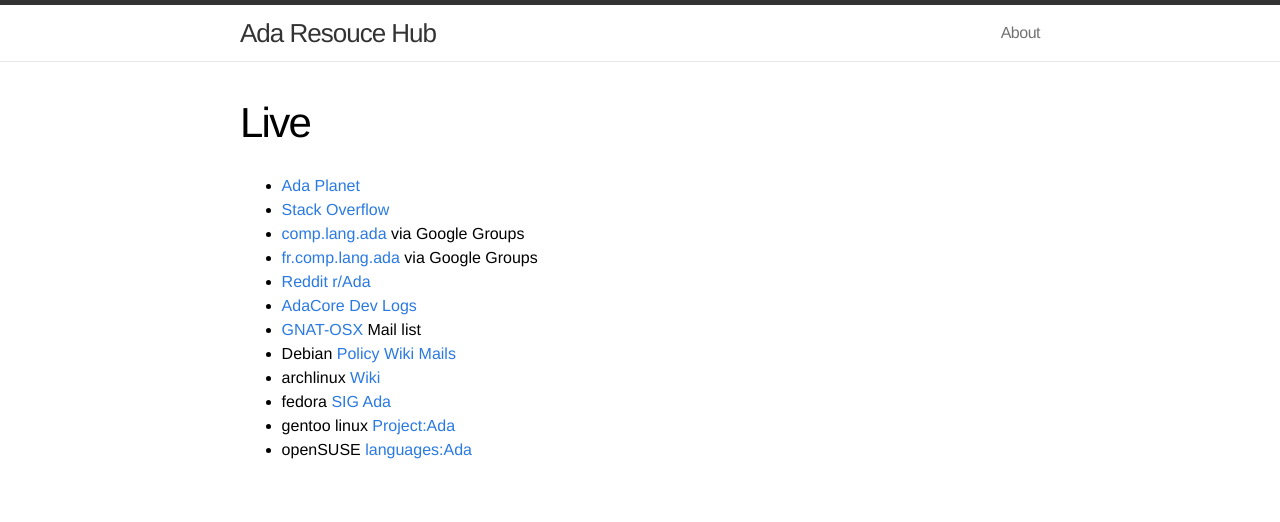
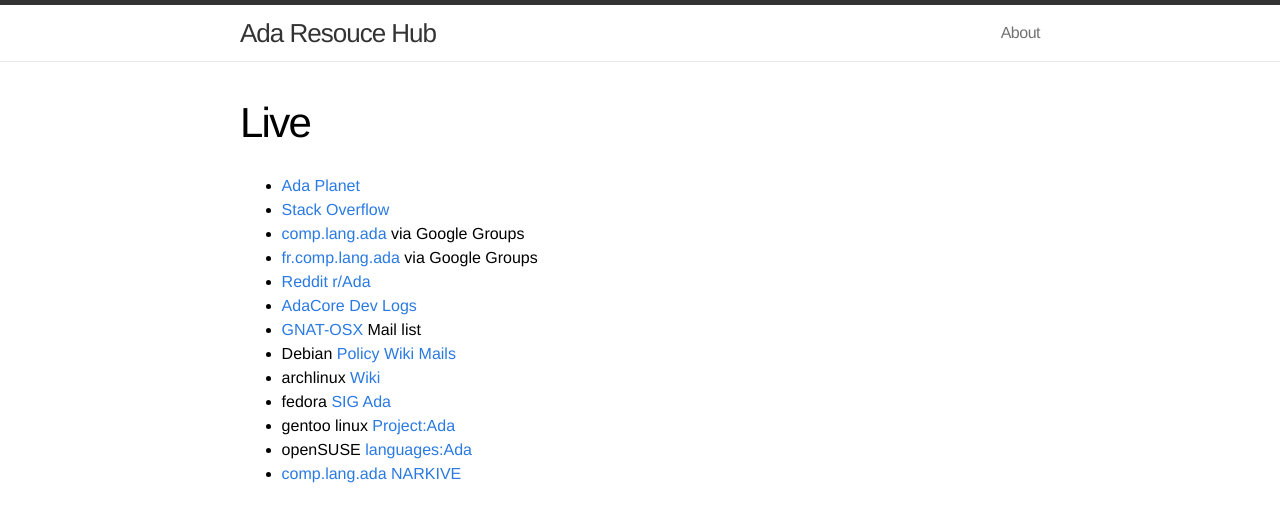
Before and after one commit to quornings/quornings.github.io, a Jekyll site: the page built from ada/live.md, in a window 1280 px wide. Shown: the top 522 px of the page. Built offline with Jekyll 4.4.1, drawn with Linux system fonts in a browser that asks for light colours.

Commit message:
Forum, Narkive

```diff
--- a/ada/live.md
+++ b/ada/live.md
@@ -15,3 +15,5 @@ title: Live
 - fedora [SIG Ada](https://fedoraproject.org/wiki/SIGs/Ada?rd=Ada#Ada_Special_Interest_Group)
 - gentoo linux [Project:Ada](https://wiki.gentoo.org/wiki/Project:Ada)
 - openSUSE [languages:Ada](https://build.opensuse.org/project/show/home:vibondare:devel:languages:Ada)
+
+- [comp.lang.ada NARKIVE](https://comp.lang.ada.narkive.com)
```
Also changed, not shown: ada/chat.md (+1 -0 lines).
